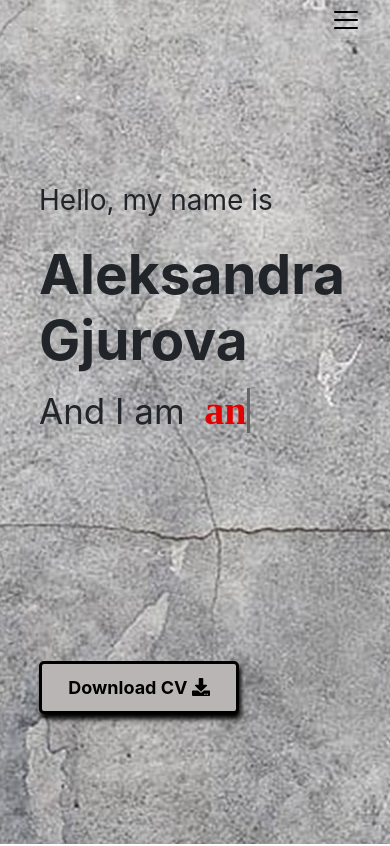
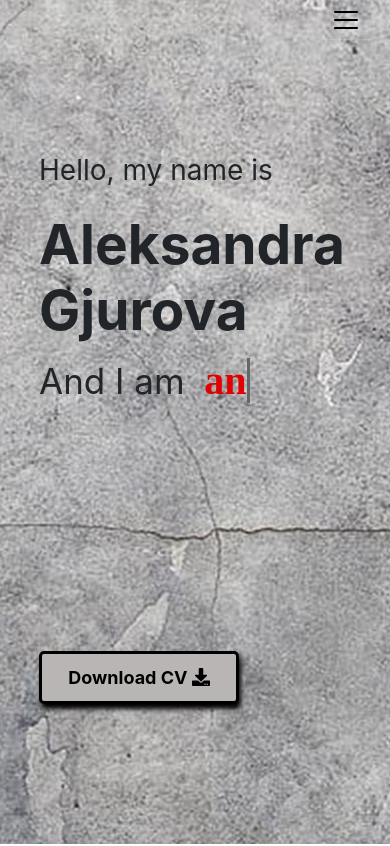
Before and after one commit to Sani1803/portfolio, a React (Create React App) app: page / in a window 390 px wide. Shown: the top 846 px of the page. Built offline with nearby package versions, Linux system fonts and the light colour scheme; a web font is replaced by a local one.

Commit message:
Download Cv change

```diff
--- a/src/components/MainText.css
+++ b/src/components/MainText.css
@@ -25,7 +25,7 @@ h1 {
     margin: 0;
     padding: 0;
     font-size: 35px;
-    min-height: 180px;
+    min-height: 200px;
 }
 
 .txt-rotate {
@@ -54,7 +54,7 @@ h1 {
 
 @media only screen and (max-width: 680px) {
     .hello {
-        margin-top: 120px;
+        margin-top: 90px;
         margin-bottom: 20px;
     }
     .cv {
```
Also changed, not shown: 1 other file (tests, documents, lock files or other folders).
